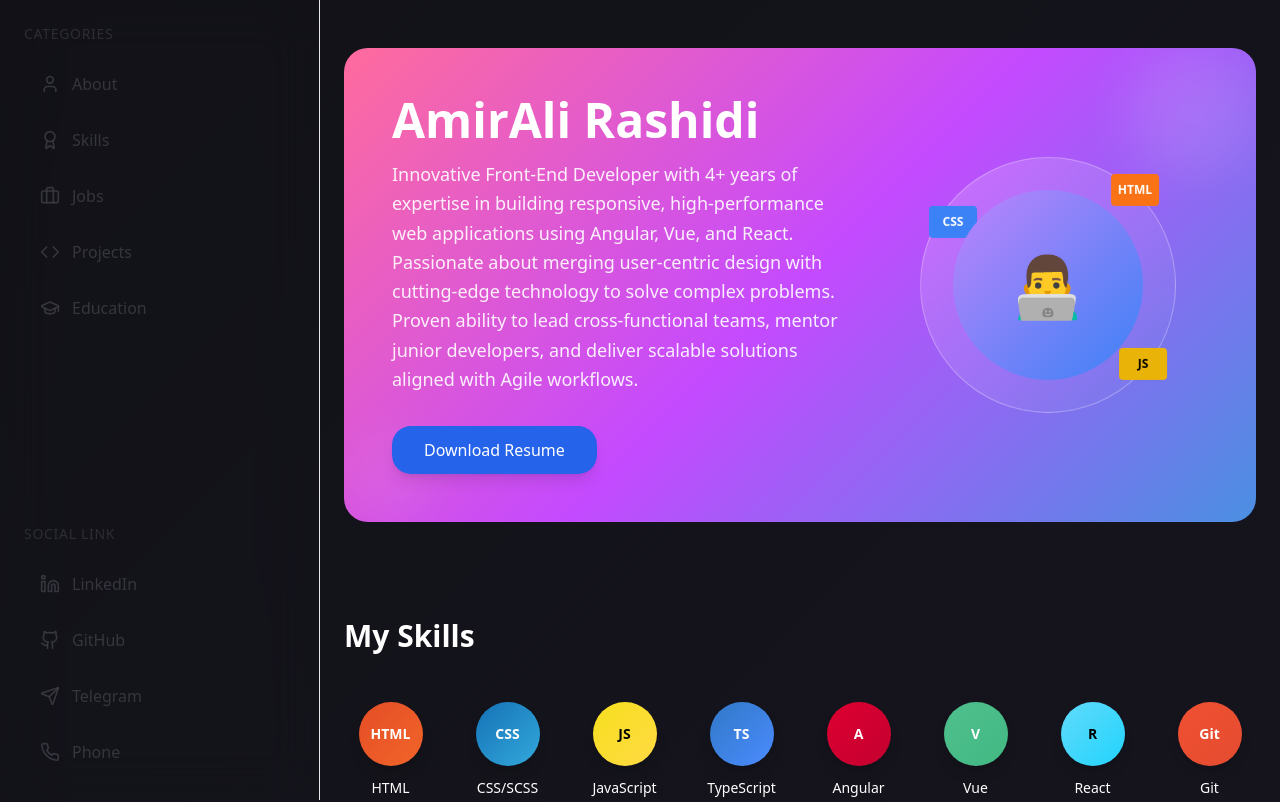
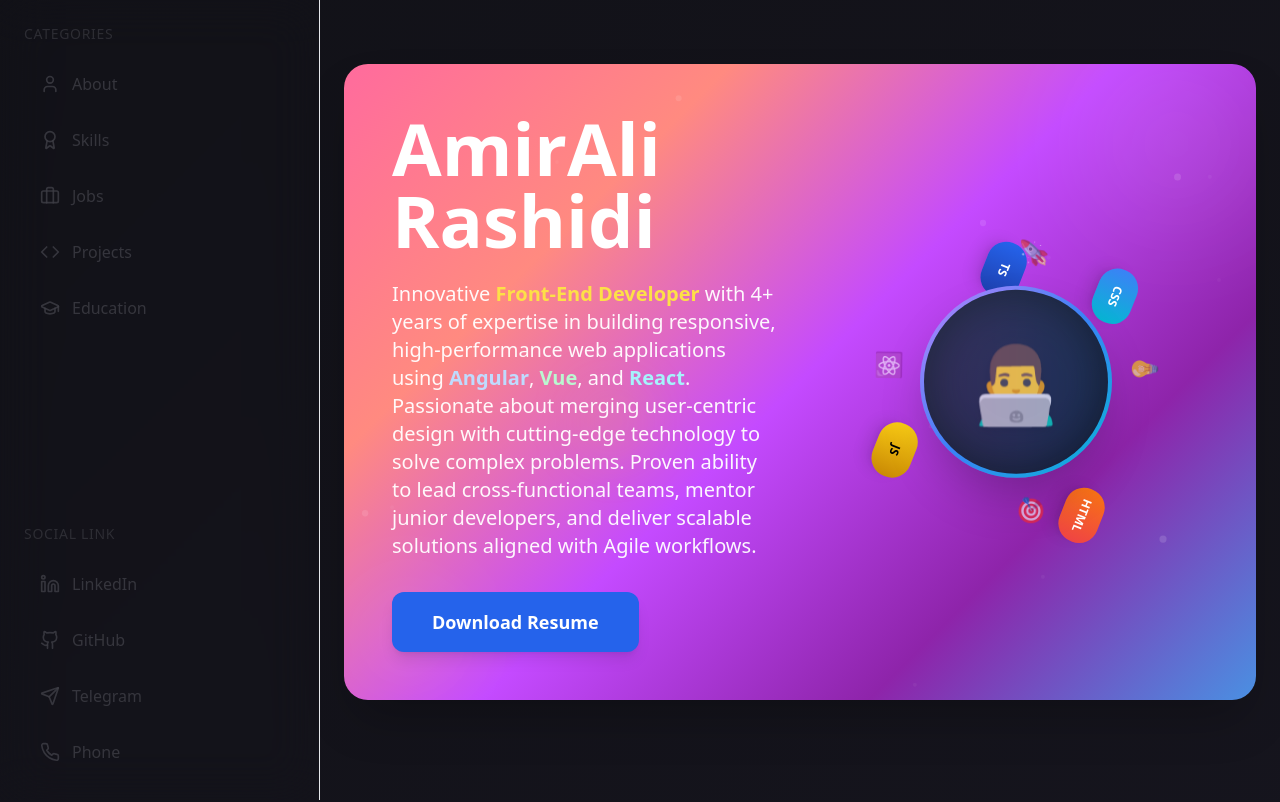
Before and after one commit to nishant1913112003-rgb/pixl-portfolio-studio, a React (Vite) app: page / in a window 1280 px wide. Shown: the top 802 px of the page. Built offline with nearby package versions, Linux system fonts and the light colour scheme.

Commit message:
Refactor: Improve Hero Section
Enhance the hero section with improved styling and layout.

```diff
--- a/src/components/HeroSection.tsx
+++ b/src/components/HeroSection.tsx
@@ -5,80 +5,186 @@ import heroImage from "@/assets/hero-bg.jpg";
 
 const AboutSection = () => {
   return (
-    <section id="about" className="py-12">
-      <div className="max-w-5xl mx-auto px-6">
+    <section id="about" className="py-16 px-6">
+      <div className="max-w-6xl mx-auto">
         <motion.div
           initial={{ opacity: 0, y: 30 }}
           whileInView={{ opacity: 1, y: 0 }}
-          transition={{ duration: 0.6 }}
-          className="relative overflow-hidden rounded-3xl p-8 lg:p-12"
+          transition={{ duration: 0.8 }}
+          className="relative overflow-hidden rounded-3xl p-8 lg:p-12 shadow-2xl"
           style={{
-            background: "linear-gradient(135deg, #FF6B9D 0%, #C44AFF 50%, #4A90E2 100%)"
+            background: "linear-gradient(135deg, #FF6B9D 0%, #FF8A80 25%, #C44AFF 50%, #8E24AA 75%, #4A90E2 100%)"
           }}
         >
-          <div className="flex flex-col lg:flex-row items-center gap-8 relative z-10">
-            <div className="flex-1">
-              <h1 className="text-4xl lg:text-5xl font-bold text-white mb-4">
+          {/* Floating background elements */}
+          <div className="absolute inset-0 overflow-hidden">
+            {[...Array(15)].map((_, i) => (
+              <motion.div
+                key={i}
+                className="absolute w-2 h-2 bg-white/20 rounded-full"
+                style={{
+                  left: `${Math.random() * 100}%`,
+                  top: `${Math.random() * 100}%`,
+                }}
+                animate={{
+                  y: [-20, 20],
+                  x: [-10, 10],
+                  opacity: [0.2, 0.8, 0.2],
+                  scale: [0.5, 1, 0.5],
+                }}
+                transition={{
+                  duration: 4 + Math.random() * 3,
+                  repeat: Infinity,
+                  delay: Math.random() * 2,
+                  ease: "easeInOut",
+                }}
+              />
+            ))}
+          </div>
+
+          <div className="flex flex-col xl:flex-row items-center gap-12 relative z-10">
+            <div className="flex-1 max-w-2xl">
+              <motion.h1
+                initial={{ opacity: 0, y: 20 }}
+                whileInView={{ opacity: 1, y: 0 }}
+                transition={{ duration: 0.6, delay: 0.2 }}
+                className="text-5xl lg:text-6xl xl:text-7xl font-bold text-white mb-6 leading-tight"
+              >
                 AmirAli Rashidi
-              </h1>
-              <p className="text-white/90 text-lg leading-relaxed mb-8 max-w-2xl">
-                Innovative Front-End Developer with 4+ years of expertise in building
-                responsive, high-performance web applications using Angular, Vue, and React.
+              </motion.h1>
+
+              <motion.p
+                initial={{ opacity: 0, y: 20 }}
+                whileInView={{ opacity: 1, y: 0 }}
+                transition={{ duration: 0.6, delay: 0.4 }}
+                className="text-white/95 text-lg lg:text-xl leading-relaxed mb-8 font-medium"
+              >
+                Innovative <span className="text-yellow-300 font-semibold">Front-End Developer</span> with 4+ years of expertise in building
+                responsive, high-performance web applications using <span className="text-blue-200 font-semibold">Angular</span>, <span className="text-green-200 font-semibold">Vue</span>, and <span className="text-cyan-200 font-semibold">React</span>.
                 Passionate about merging user-centric design with cutting-edge technology to
                 solve complex problems. Proven ability to lead cross-functional teams, mentor
                 junior developers, and deliver scalable solutions aligned with Agile workflows.
-              </p>
+              </motion.p>
+
               <motion.button
-                whileHover={{ scale: 1.05 }}
-                whileTap={{ scale: 0.95 }}
-                className="bg-blue-600 hover:bg-blue-700 text-white px-8 py-3 rounded-lg font-medium transition-all duration-300 shadow-lg"
+                initial={{ opacity: 0, y: 20 }}
+                whileInView={{ opacity: 1, y: 0 }}
+                transition={{ duration: 0.6, delay: 0.6 }}
+                whileHover={{
+                  scale: 1.05,
+                  boxShadow: "0 10px 30px rgba(59, 130, 246, 0.5)"
+                }}
+                whileTap={{ scale: 0.98 }}
+                className="bg-blue-600 hover:bg-blue-700 text-white px-10 py-4 rounded-xl font-semibold text-lg transition-all duration-300 shadow-lg relative overflow-hidden group"
               >
-                Download Resume
+                <span className="relative z-10">Download Resume</span>
+                <div className="absolute inset-0 bg-gradient-to-r from-blue-600 to-purple-600 opacity-0 group-hover:opacity-100 transition-opacity duration-300"></div>
               </motion.button>
             </div>
 
-            {/* 3D Illustration */}
-            <div className="lg:w-80 flex-shrink-0">
+            {/* Enhanced 3D Illustration */}
+            <div className="xl:w-96 flex-shrink-0">
               <motion.div
+                initial={{ opacity: 0, scale: 0.8 }}
+                whileInView={{ opacity: 1, scale: 1 }}
                 animate={{
-                  y: [0, -10, 0],
-                  rotateY: [0, 5, -5, 0]
+                  y: [0, -15, 0],
                 }}
                 transition={{
-                  duration: 6,
-                  repeat: Infinity,
-                  ease: "easeInOut"
+                  opacity: { duration: 0.8, delay: 0.3 },
+                  scale: { duration: 0.8, delay: 0.3 },
+                  y: {
+                    duration: 6,
+                    repeat: Infinity,
+                    ease: "easeInOut"
+                  }
                 }}
                 className="relative"
               >
-                {/* 3D Developer Illustration */}
-                <div className="relative w-64 h-64 mx-auto">
-                  {/* Main container */}
-                  <div className="absolute inset-0 rounded-full bg-gradient-to-br from-white/20 to-transparent backdrop-blur-sm border border-white/30">
-                    {/* Code blocks floating around */}
-                    <div className="absolute top-4 right-4 w-12 h-8 bg-orange-500 rounded text-white text-xs font-bold flex items-center justify-center">
+                {/* Main 3D Container */}
+                <div className="relative w-80 h-80 mx-auto">
+                  {/* Floating Tech Elements */}
+                  <motion.div
+                    animate={{ rotate: 360 }}
+                    transition={{ duration: 20, repeat: Infinity, ease: "linear" }}
+                    className="absolute inset-0"
+                  >
+                    {/* HTML Badge */}
+                    <motion.div
+                      className="absolute top-8 right-8 w-14 h-10 bg-gradient-to-r from-orange-500 to-red-500 rounded-lg text-white text-xs font-bold flex items-center justify-center shadow-lg"
+                      animate={{ y: [0, -10, 0] }}
+                      transition={{ duration: 3, repeat: Infinity, delay: 0 }}
+                    >
                       HTML
-                    </div>
-                    <div className="absolute top-12 left-2 w-12 h-8 bg-blue-500 rounded text-white text-xs font-bold flex items-center justify-center">
+                    </motion.div>
+
+                    {/* CSS Badge */}
+                    <motion.div
+                      className="absolute top-20 left-4 w-14 h-10 bg-gradient-to-r from-blue-500 to-cyan-500 rounded-lg text-white text-xs font-bold flex items-center justify-center shadow-lg"
+                      animate={{ y: [0, -8, 0] }}
+                      transition={{ duration: 3, repeat: Infinity, delay: 0.5 }}
+                    >
                       CSS
-                    </div>
-                    <div className="absolute bottom-8 right-2 w-12 h-8 bg-yellow-500 rounded text-black text-xs font-bold flex items-center justify-center">
+                    </motion.div>
+
+                    {/* JavaScript Badge */}
+                    <motion.div
+                      className="absolute bottom-12 right-6 w-14 h-10 bg-gradient-to-r from-yellow-400 to-yellow-600 rounded-lg text-black text-xs font-bold flex items-center justify-center shadow-lg"
+                      animate={{ y: [0, -12, 0] }}
+                      transition={{ duration: 3, repeat: Infinity, delay: 1 }}
+                    >
                       JS
-                    </div>
+                    </motion.div>
 
-                    {/* Central developer icon */}
-                    <div className="absolute inset-8 rounded-full bg-gradient-to-br from-purple-400 to-blue-500 flex items-center justify-center text-6xl">
-                      👨‍💻
+                    {/* TypeScript Badge */}
+                    <motion.div
+                      className="absolute bottom-20 left-8 w-14 h-10 bg-gradient-to-r from-blue-600 to-blue-800 rounded-lg text-white text-xs font-bold flex items-center justify-center shadow-lg"
+                      animate={{ y: [0, -9, 0] }}
+                      transition={{ duration: 3, repeat: Infinity, delay: 1.5 }}
+                    >
+                      TS
+                    </motion.div>
+                  </motion.div>
+
+                  {/* Central Developer Avatar */}
+                  <div className="absolute inset-16 rounded-full bg-gradient-to-br from-purple-400 via-blue-500 to-cyan-500 p-1 shadow-2xl">
+                    <div className="w-full h-full rounded-full bg-gradient-to-br from-slate-800 to-slate-900 flex items-center justify-center relative overflow-hidden">
+                      <motion.div
+                        animate={{
+                          scale: [1, 1.05, 1],
+                          rotateY: [0, 10, -10, 0]
+                        }}
+                        transition={{ duration: 4, repeat: Infinity }}
+                        className="text-7xl filter drop-shadow-lg"
+                      >
+                        👨‍💻
+                      </motion.div>
+
+                      {/* Glow effect */}
+                      <div className="absolute inset-0 rounded-full bg-gradient-to-r from-purple-500/20 to-blue-500/20 blur-xl"></div>
                     </div>
                   </div>
+
+                  {/* Code symbols floating around */}
+                  <motion.div
+                    animate={{ rotate: -360 }}
+                    transition={{ duration: 25, repeat: Infinity, ease: "linear" }}
+                    className="absolute inset-0"
+                  >
+                    <div className="absolute top-4 left-1/2 text-white/60 text-2xl">⚛️</div>
+                    <div className="absolute right-4 top-1/2 text-white/60 text-2xl">🚀</div>
+                    <div className="absolute bottom-4 left-1/2 text-white/60 text-2xl">💡</div>
+                    <div className="absolute left-4 top-1/2 text-white/60 text-2xl">🎯</div>
+                  </motion.div>
                 </div>
               </motion.div>
             </div>
           </div>
 
-          {/* Background decorative elements */}
-          <div className="absolute top-0 right-0 w-32 h-32 bg-white/10 rounded-full blur-xl"></div>
-          <div className="absolute bottom-0 left-0 w-24 h-24 bg-white/5 rounded-full blur-lg"></div>
+          {/* Enhanced Background decorative elements */}
+          <div className="absolute top-0 right-0 w-40 h-40 bg-white/10 rounded-full blur-3xl"></div>
+          <div className="absolute bottom-0 left-0 w-32 h-32 bg-white/5 rounded-full blur-2xl"></div>
+          <div className="absolute top-1/2 left-1/4 w-20 h-20 bg-yellow-400/10 rounded-full blur-xl"></div>
         </motion.div>
       </div>
     </section>
```
